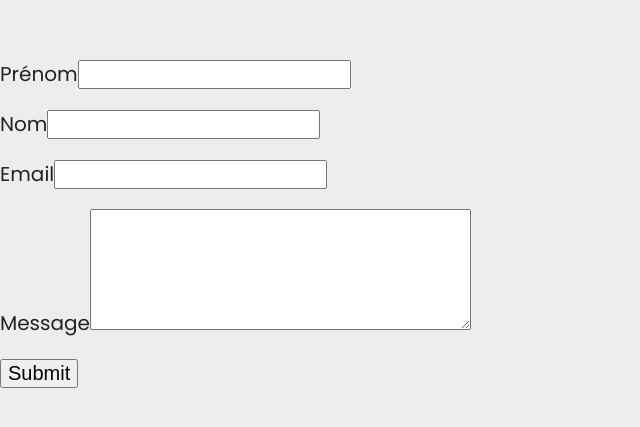
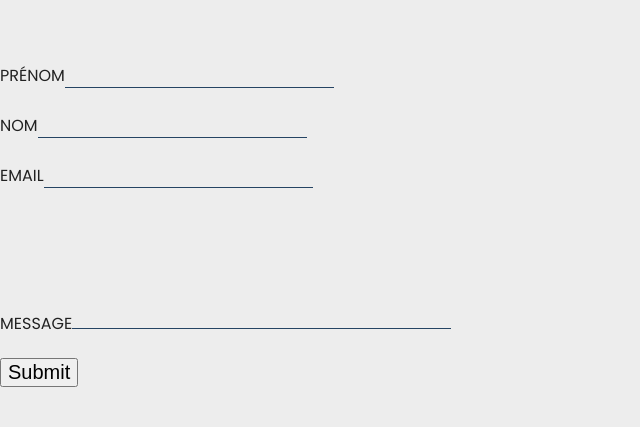
Before and after one commit to AlbanGuerbette/Portfolio, a website: page index.html in a window 1280 px wide. Shown: the part 1561-1988 px from the top of the page, without its empty margins (0-640 px from the left). Drawn offline with nearby package versions, Linux system fonts and the light colour scheme; files that its build step writes are made by us from their sources; a web font is replaced by a local one.

Commit message:
@import components/form to main.scss

```diff
--- a/source/scss/main.scss
+++ b/source/scss/main.scss
@@ -26,7 +26,8 @@
 
 // 5. Components
 @import
-  'components/button';
+'components/button',
+'components/form';
 
 // 6. Page-specific styles
 @import
```
Lines whose indentation alone changed are shown as unchanged.
